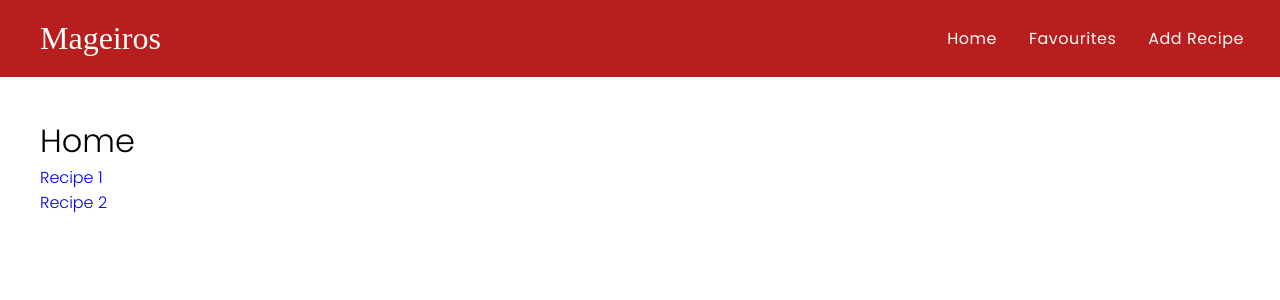
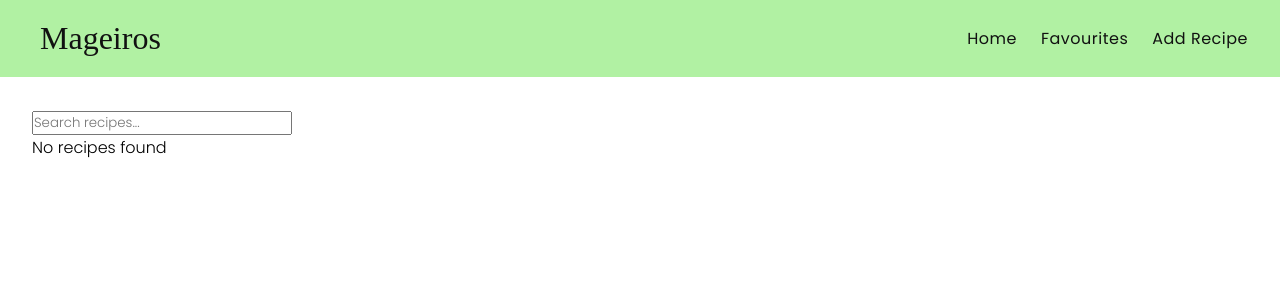
Before and after one commit to Nimira43/Mageiros, a Vue app: page / in a window 1280 px wide. Shown: the top 300 px of the page. Built offline with nearby package versions, Linux system fonts and the light colour scheme; a web font is replaced by a local one.

Commit message:
Developing Pinia store. Listing and filtering recipes.

```diff
--- a/src/App.vue
+++ b/src/App.vue
@@ -1,5 +1,3 @@
-
-
 <template>
   <header class="header-container">
     <div class="logo-wrapper">
@@ -36,7 +34,9 @@
 </template>
 
 <script setup lang='ts'>
+
 import { RouterLink, RouterView } from 'vue-router'
+
 </script>
 
 <style scoped>
@@ -44,7 +44,8 @@ import { RouterLink, RouterView } from 'vue-router'
     display: flex;
     justify-content: space-between;
     align-items: center;
-  background-color: #b81e1e;
+
+    background-color: #b1f1a3;
     padding: 0.75rem 2rem;
   }
 
@@ -53,14 +54,16 @@ import { RouterLink, RouterView } from 'vue-router'
     align-items: center;
   }
 
+  .logo {
+    color: #111;
+  }
   .nav-wrapper ul {
     display: flex;
     gap: 1.5rem;
   }
 
   .nav-wrapper ul li a {
-  color: #fffdfa;
-  padding: 0.5rem 0.25rem;
+    color: #111;
     font-weight: 400;
     letter-spacing: 0.5px;
     transition: opacity 0.2s ease;
--- a/src/assets/main.css
+++ b/src/assets/main.css
@@ -15,3 +15,7 @@
   padding: 0.5rem;
   color: #fffdfa;
 }
+
+.main-container {
+  padding: 2rem;
+}
--- a/src/stores/recipe.ts
+++ b/src/stores/recipe.ts
@@ -1,4 +1,5 @@
 import { defineStore } from 'pinia'
+import { computed } from 'vue'
 import { ref } from 'vue'
 
 interface Recipe {
@@ -22,7 +23,26 @@ export const useRecipeStore = defineStore('recipe', () => {
     return newRecipe
   }
 
+  const getRecipeById = (id: string) =>
+    recipes.value.find(
+      recipe => recipe.id === id
+    )
+
+  const searchQuery = ref('')
+
+  const filteredRecipes = computed(() =>
+    recipes.value.filter(
+      recipe => recipe.name.toLocaleLowerCase().includes(
+        searchQuery.value.toLocaleLowerCase()
+      )
+    )
+  )
+
   return {
-    recipes, addRecipe
+    recipes,
+    addRecipe,
+    getRecipeById,
+    searchQuery,
+    filteredRecipes
   }
 })
--- a/src/views/HomeView.vue
+++ b/src/views/HomeView.vue
@@ -1,44 +1,40 @@
 <template>
   <main class="main-container">
-    <h1>Home</h1>
-    <nav>
+    <div>
+      <input
+        type="text"
+        placeholder="Search recipes..."
+        v-model="recipeStore.searchQuery"
+      >
+    </div>
+    <nav v-if="recipeStore.filteredRecipes.length > 0">
       <ul>
-        <li>
+        <li
+          v-for="recipe in recipeStore.filteredRecipes"
+          :key="recipe.id"
+        >
           <RouterLink
             :to="{
               name: 'recipe',
-              params: {id: 1}
+              params: {id: recipe.id}
             }"
           >
-            Recipe 1
-          </RouterLink>
-        </li>
-        <li>
-          <RouterLink
-            :to="{
-              name: 'recipe',
-              params: {id: 2}
-            }"
-          >
-            Recipe 2
+            {{  recipe.name }}
           </RouterLink>
         </li>
       </ul>
     </nav>
+    <div v-else>
+      <p>No recipes found</p>
+    </div>
   </main>
 </template>
 
 <script setup lang="ts">
-  import { useRecipeStore } from '@/stores/recipe'
-  import { RouterLink } from 'vue-router'
 
-  const recipeStore = useRecipeStore()
+import { useRecipeStore } from '@/stores/recipe'
+import { RouterLink } from 'vue-router'
 
+const recipeStore = useRecipeStore()
 
 </script>
-
-<style scoped>
-  .main-container {
-    padding: 2.5rem;
-  }
-</style>
--- a/src/views/RecipeView.vue
+++ b/src/views/RecipeView.vue
@@ -1,42 +1,23 @@
 <template>
-  <div> Recipe {{ $route.params.id }}</div>
-  <hr>
-  <nav>
-    <ul>
-      <li>
-        <RouterLink
-          :to="{
-            name: 'recipe',
-            params: { id: 1}
-          }"
-        >
-          Recipe 1
-        </RouterLink>
-      </li>
-      <li>
-        <RouterLink
-          :to="{
-            name: 'recipe',
-            params: { id: 3}
-          }"
-        >
-          Recipe 3
-        </RouterLink>
-      </li>
-    </ul>
-  </nav>
+  <div>
+    <h1>{{ recipe?.name }}</h1>
+    <p>{{ recipe?.description }}</p>
+  </div>
 </template>
 
 <script setup lang="ts">
-import { onMounted, watch } from 'vue'
-import { RouterLink, useRoute } from 'vue-router'
+
+import { useRecipeStore } from '@/stores/recipe'
+import { computed } from 'vue'
+import { useRoute } from 'vue-router'
 
 const route = useRoute()
-console.log(route.params.id)
+const recipeStore = useRecipeStore()
 
-onMounted(() => console.log(`Fetching data inside onMounted`))
-watch(() => route.params.id, () => console.log(`Fetching inside watch`), {
-  immediate: true
-})
+const recipe = computed(() =>
+  recipeStore.getRecipeById(
+    route.params.id as string
+  )
+)
 
 </script>
```
Lines whose indentation alone changed are shown as unchanged.
